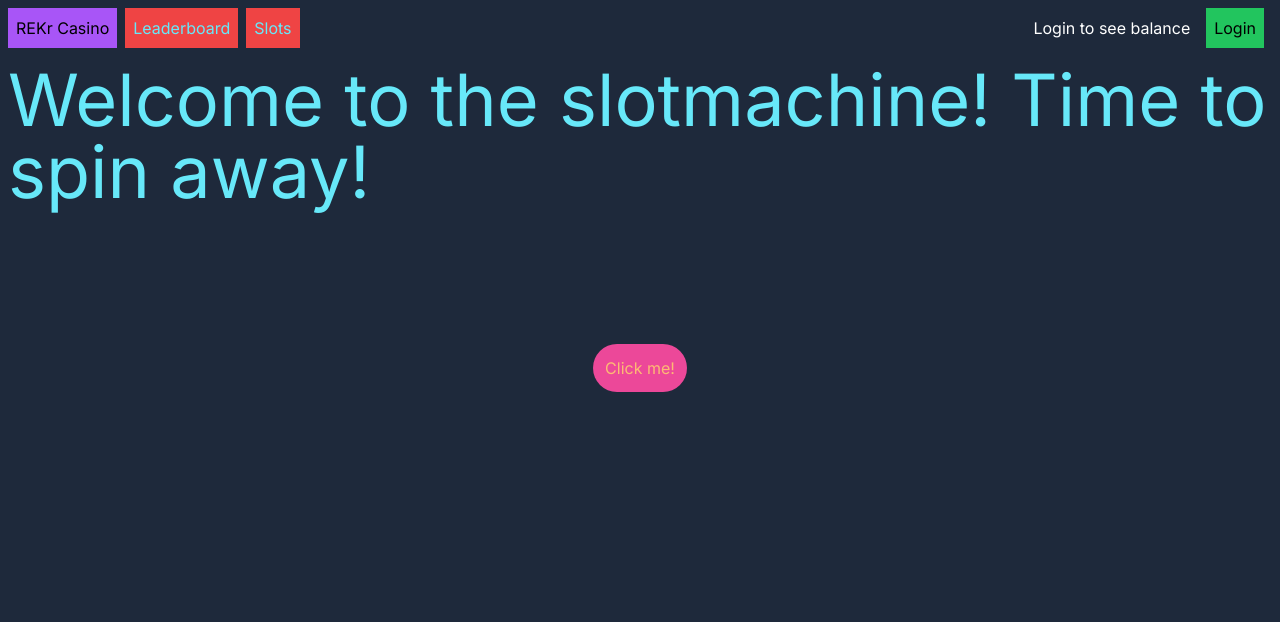
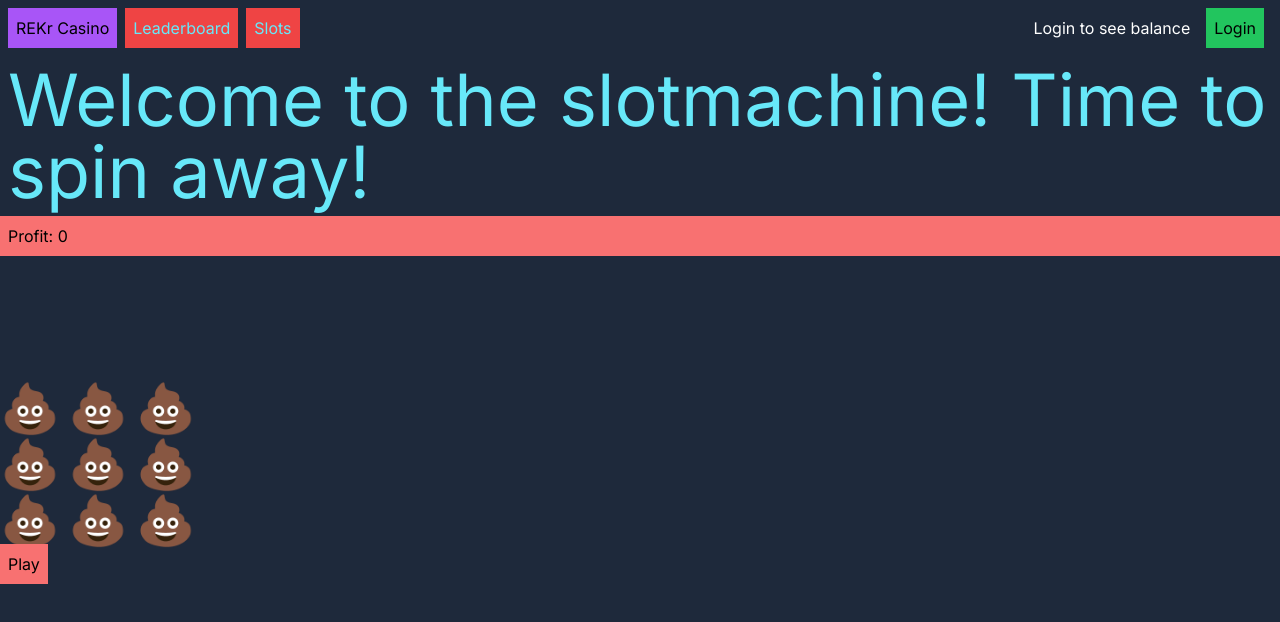
Before and after one commit to R3Kr/rekr-casino, a Next.js app: page /slots in a window 1280 px wide. Shown: the top 622 px of the page. Built offline with nearby package versions, Linux system fonts and the light colour scheme; no server answers.

Commit message:
new game

```diff
--- a/app/slots/page.tsx
+++ b/app/slots/page.tsx
@@ -1,29 +1,69 @@
 "use client";
-import React from "react";
+import React, { useRef, useState } from "react";
 import { useRouter } from "next/navigation";
+import { animate } from "framer-motion";
+import { motion } from "framer-motion";
+import { useMotionValue } from "framer-motion";
+import { useTransform } from "framer-motion";
+import { useEffect } from "react";
+import Slot from "@/components/Slot";
+import { SlotSymbol } from "@/lib/slotMachineGame";
+import { useMutation } from "@tanstack/react-query";
+import { playSlotMachineAction } from "@/lib/actions";
+
+const arr: SlotSymbol[0][] = ["💩", "🍎", "🌯", "🤑"];
 
 export default function Page() {
-  const router = useRouter();
+  let [board, setBoard] = useState<Array<SlotSymbol[0]>>([
+    "💩",
+    "💩",
+    "💩",
+    "💩",
+    "💩",
+    "💩",
+    "💩",
+    "💩",
+    "💩",
+  ]);
+  let [profit, setProfit] = useState(0);
+  const { isPending, mutate } = useMutation({
+    mutationFn: () => playSlotMachineAction(10),
+    onError(error, variables, context) {
+      alert(error);
+    },
+    onSuccess(data, variables, context) {
+      setBoard(data.board.map((s) => s[0]));
+      setProfit(data.profit);
+    },
+  });
+
   return (
-    <>
-      <h1 className="text-7xl text-cyan-300 p-2">
+    <div className="">
+      <motion.div
+        animate={{ x: [0, 100, 0] }}
+        transition={{ ease: "easeOut", duration: 2 }}
+        className="text-7xl text-cyan-300 p-2"
+      >
         Welcome to the slotmachine! Time to spin away!
-      </h1>
-      <div className="flex justify-center pt-32">
-        <button
-          className="bg-pink-500 p-3 text-orange-300 rounded-full"
-          onClick={() => {
-            alert("Coming soon....");
-            router.push("https://www.youtube.com/watch?v=dQw4w9WgXcQ");
-            //   setTimeout(
-            //     () => router.push("https://www.youtube.com/watch?v=dQw4w9WgXcQ"),
-            //     3000
-            //   );
-          }}
-        >
-          Click me!
+      </motion.div>
+      <div className="p-2 bg-red-400">Profit: {profit}</div>
+      <div className="flex pt-32">
+        <div className="grid grid-cols-3 gap-2">
+          <Slot symbol={board[0]} pending={isPending}></Slot>
+          <Slot symbol={board[1]} pending={isPending}></Slot>
+          <Slot symbol={board[2]} pending={isPending}></Slot>
+          <Slot symbol={board[3]} pending={isPending}></Slot>
+          <Slot symbol={board[4]} pending={isPending}></Slot>
+          <Slot symbol={board[5]} pending={isPending}></Slot>
+          <Slot symbol={board[6]} pending={isPending}></Slot>
+          <Slot symbol={board[7]} pending={isPending}></Slot>
+          <Slot symbol={board[8]} pending={isPending}></Slot>
+        </div>
+
+      </div>
+      <button className="p-2 bg-red-400" onClick={() => mutate()}>
+          Play
         </button>
-      </div>
-    </>
+    </div>
   );
 }
--- /dev/null
+++ b/components/Slot.tsx
@@ -0,0 +1,38 @@
+"use client";
+import { SlotSymbol } from "@/lib/slotMachineGame";
+import React from "react";
+import { useRouter } from "next/navigation";
+import { animate } from "framer-motion";
+import { motion } from "framer-motion";
+import { useMotionValue } from "framer-motion";
+import { useTransform } from "framer-motion";
+import { useEffect } from "react";
+
+const arr = ["💩", "🍎", "🌯", "🤑"];
+
+const getItem = (val: number) => {
+  const rounded = Math.round(val);
+  return arr[rounded % 4];
+};
+
+interface Props {
+  symbol: SlotSymbol[0];
+  pending: boolean;
+}
+
+export default function Slot({ symbol, pending }: Props) {
+  const count = useMotionValue(0);
+  const item = useTransform(count, getItem);
+
+  useEffect(() => {
+    const animation = animate(
+      count,
+      100 +
+        (symbol === "💩" ? 0 : symbol === "🍎" ? 1 : symbol === "🌯" ? 2 : 3),
+      { duration: 10 }
+    );
+
+    return animation.stop;
+  }, []);
+  return <motion.div className="text-5xl select-none">{pending ? "?" : symbol}</motion.div>;
+}
--- a/lib/actions.ts
+++ b/lib/actions.ts
@@ -9,12 +9,19 @@ import { play } from "./higherOrLowerGame";
 //import {z} from ZodAny;
 import { z } from "zod";
 import { revalidatePath } from "next/cache";
+import { slotMachineSpin } from "./slotMachineGame";
 
 export async function playHigherOrLowerAction(
   user_amount: number,
   user_bet: Bet
 ) {
-  const amount = z.number().nonnegative().min(10, "too small bet amount").max(50, "Too big bet amount").multipleOf(10).parse(user_amount); //z.ZodNumber() user_amount;
+  const amount = z
+    .number()
+    .nonnegative()
+    .min(10, "too small bet amount")
+    .max(50, "Too big bet amount")
+    .multipleOf(10)
+    .parse(user_amount); //z.ZodNumber() user_amount;
   const bet = z
     .union([z.literal("higher"), z.literal("equal"), z.literal("lower")])
     .parse(user_bet);
@@ -99,3 +106,37 @@ export async function playHigherOrLowerAction(
     balance_added: result.balanceAddition,
   };
 }
+
+export async function playSlotMachineAction(user_bet_amount: number) {
+  const bet_amount = z.number().multipleOf(10).min(10).parse(user_bet_amount);
+
+  const session = await getServerSession(authOptions);
+
+  if (!session) {
+    return redirect("/api/auth/signin");
+  }
+
+  const user_balance = await prisma.user.findUnique({
+    select: { rekr_coins: true },
+    where: { id: session?.user.id as string },
+  });
+
+  const newBalance =
+    user_balance && user_balance?.rekr_coins - BigInt(bet_amount);
+  if (newBalance && newBalance < 0) {
+    throw Error("too little currency");
+  }
+
+  const result = slotMachineSpin(bet_amount);
+
+  await prisma.user.update({
+    where: { id: session.user.id as string },
+    data: {
+      rekr_coins: (newBalance as bigint) + BigInt(result.profit),
+    },
+  });
+
+  revalidatePath("/slots");
+
+  return result;
+}
--- /dev/null
+++ b/lib/slotMachineGame.ts
@@ -0,0 +1,60 @@
+export type SlotSymbol = ["💩", 0] | ["🍎", 1] | ["🌯", 2] | ["🤑", 10];
+
+function getSlot(): SlotSymbol {
+  const rand = Math.random();
+  return rand < 0.3
+    ? ["💩", 0]
+    : rand < 0.7
+    ? ["🍎", 1]
+    : rand < 0.9
+    ? ["🌯", 2]
+    : ["🤑", 10];
+}
+
+function getBoard(): SlotSymbol[] {
+  const board: Array<SlotSymbol> = [];
+  board.push(getSlot());
+  board.push(getSlot());
+  board.push(getSlot());
+  board.push(getSlot());
+  board.push(getSlot());
+  board.push(getSlot());
+  board.push(getSlot());
+  board.push(getSlot());
+  board.push(getSlot());
+  return board;
+}
+
+function calculateProfit(betAmount: number, board: SlotSymbol[]) {
+  let profit = 0;
+
+  //vertical rows
+  if (board[0][0] === board[1][0] && board[0][0] === board[2][0]) {
+    profit += betAmount * board[0][1];
+  }
+  if (board[3][0] === board[4][0] && board[3][0] === board[5][0]) {
+    profit += betAmount * board[0][1];
+  }
+  if (board[6][0] === board[7][0] && board[6][0] === board[8][0]) {
+    profit += betAmount * board[0][1];
+  }
+
+  //diagonal rows
+  if (board[2][0] === board[4][0] && board[2][0] === board[6][0]) {
+    profit += betAmount * board[0][1];
+  }
+  if (board[0][0] === board[4][0] && board[0][0] === board[8][0]) {
+    profit += betAmount * board[0][1];
+  }
+
+  return profit;
+}
+
+export function slotMachineSpin(betAmount: number) {
+  const board = getBoard();
+  const profit = calculateProfit(betAmount, board);
+  return {
+    profit: profit,
+    board: board,
+  };
+}
```
